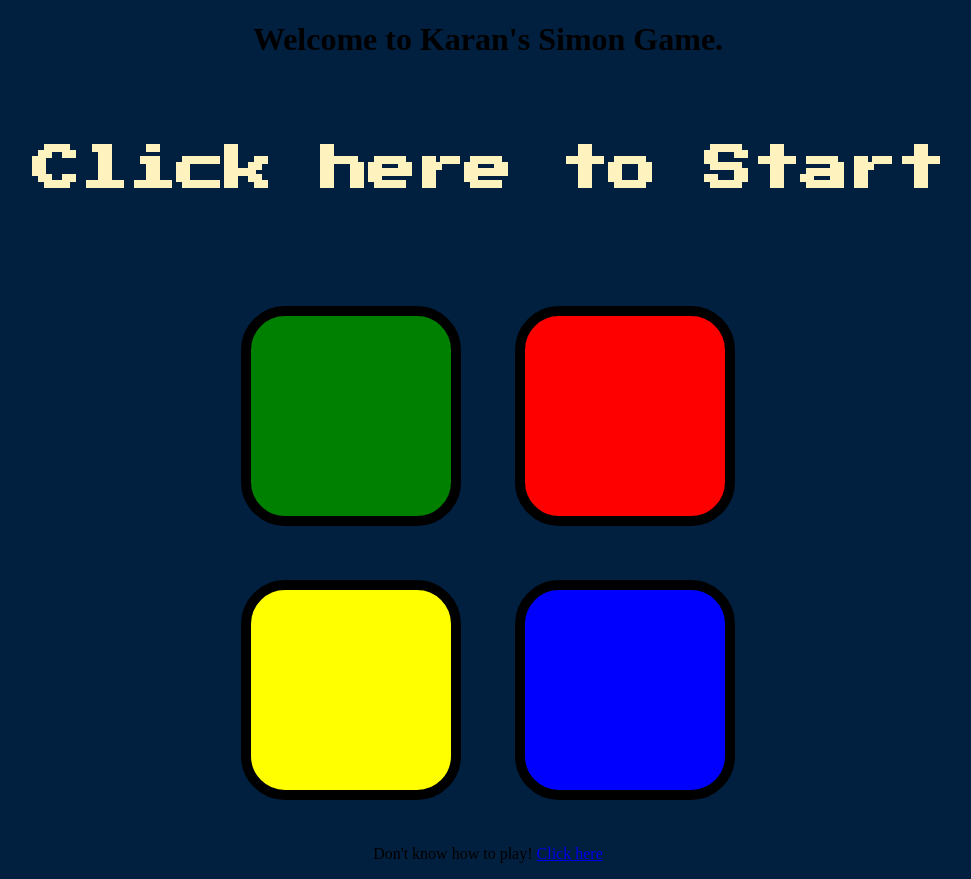
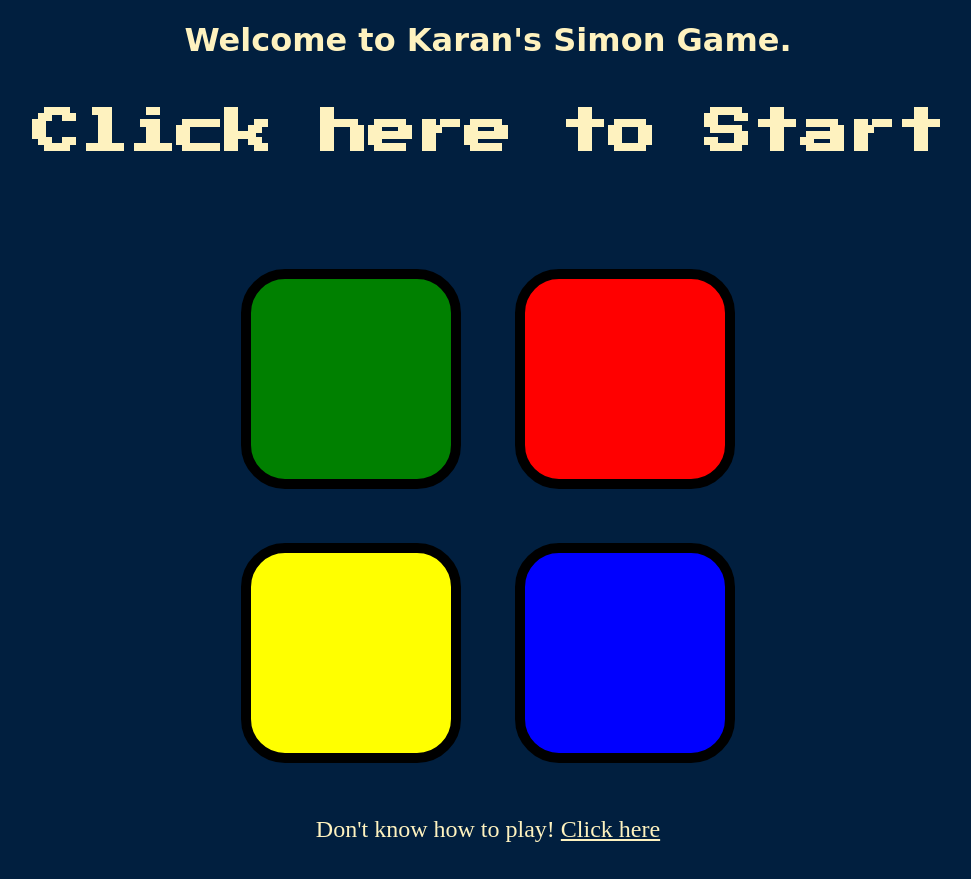
Before and after one commit to karansoni158/simon_game, a plain HTML site: page index.html in a window 1280 px wide. Shown: the whole page, without its empty margins (152-1123 px from the left). Drawn offline with nearby package versions, Linux system fonts and the light colour scheme.

Commit message:
Update styles.css

```diff
--- a/styles.css
+++ b/styles.css
@@ -1,14 +1,30 @@
 body {
   text-align: center;
   background-color: #011F3F;
+}
+
+p {
+  color: #FEF2BF;
+  font-size: 1.5rem;
+}
+
+a {
+  color: #FEF2BF;
 }
 
 #level-title {
   font-family: 'Press Start 2P', cursive;
   font-size: 3rem;
   margin:  5%;
+  margin-top: 2%;
   color: #FEF2BF;
   line-height: 2;
+}
+
+.welcome-note {
+  font-family: cursive;
+  color: #FEF2BF;
+  font-size: 2rem;
 }
 
 .container {
@@ -67,3 +83,12 @@ body {
     font-size: 1.5rem;
   }
 }
+
+.instruction {
+  text-align: left;
+  color: #FEF2BF;
+}
+
+.objective {
+  color: #f4e04d;
+}
```
